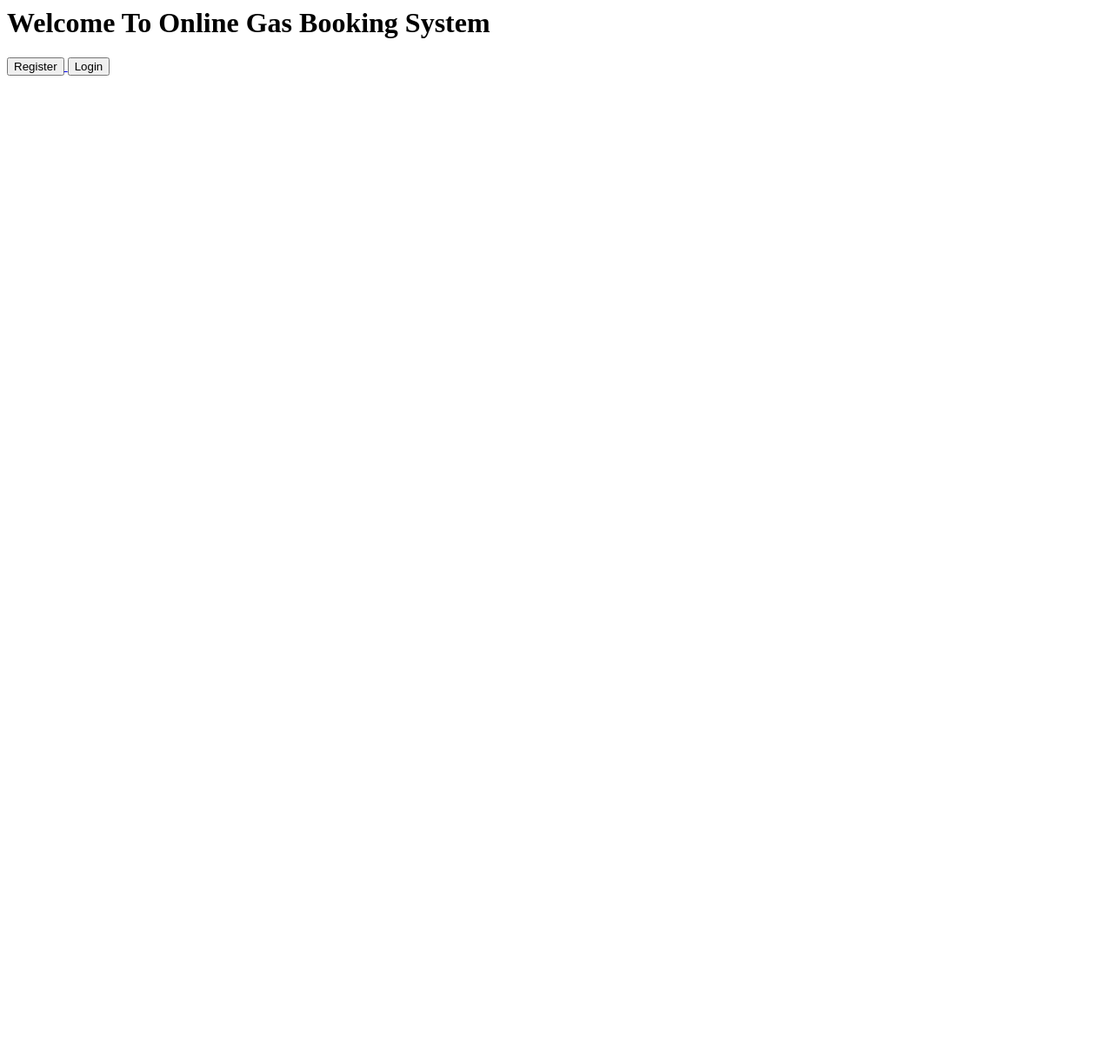
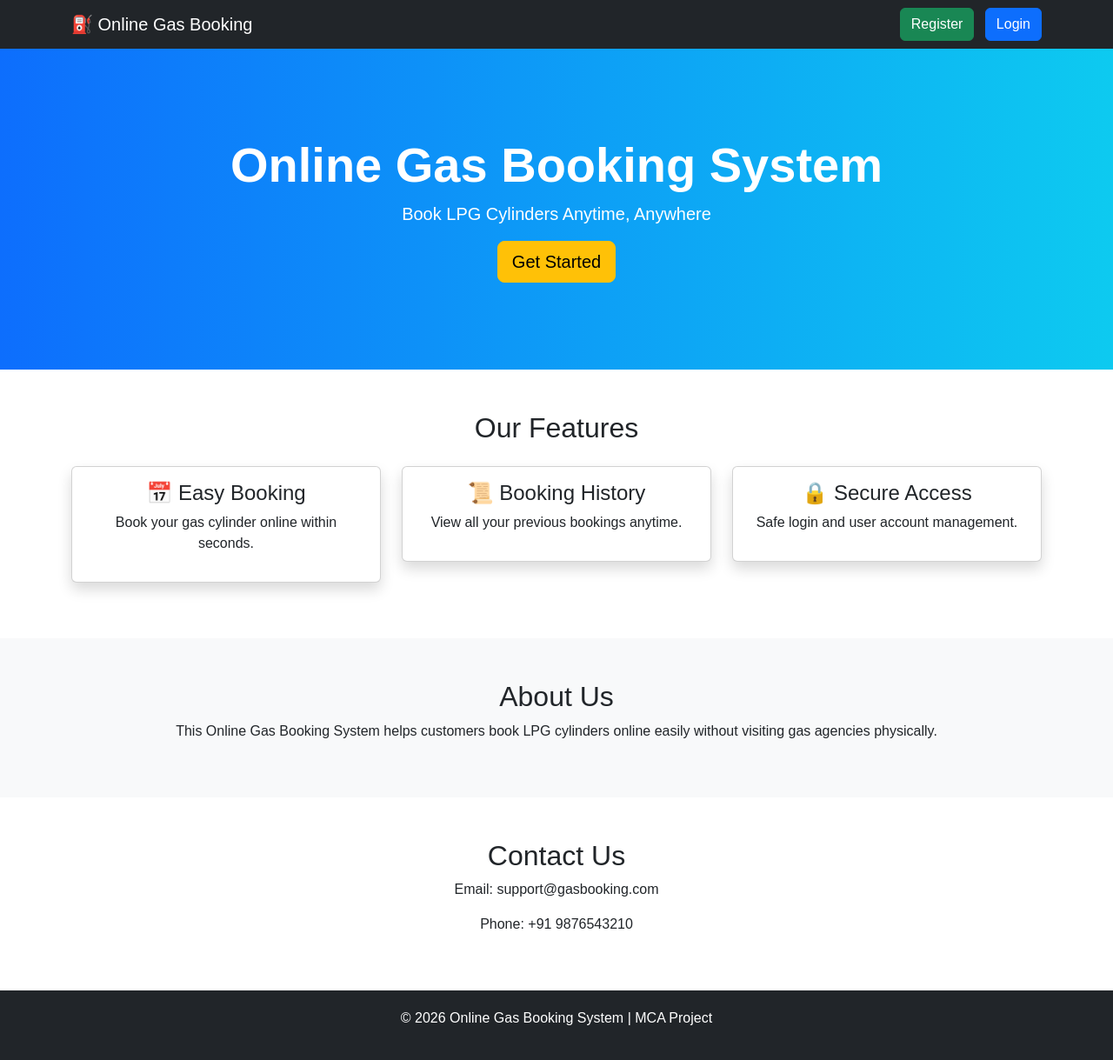
Before and after one commit to shravanikenchu-web/Online-Gas-Booking-System, a Flask app: page / in a window 1280 px wide. Shown: the whole page at 87% size. Before the commit the page ends 87 px from the top, so only its background shows below. Run offline with Flask 3, Linux system fonts and the light colour scheme.

Commit message:
Update 01_index.html

```diff
--- a/templates/01_index.html
+++ b/templates/01_index.html
@@ -1,24 +1,130 @@
-<! DOCTYPE html>
-<html>
+<!DOCTYPE html>
+<html lang="en">
+<head>
+    <meta charset="UTF-8">
+    <meta name="viewport" content="width=device-width, initial-scale=1.0">
+    <title>Online Gas Booking System</title>
 
-<head>
+    <link href="https://cdn.jsdelivr.net/npm/bootstrap@5.3.3/dist/css/bootstrap.min.css" rel="stylesheet">
 
-<title>Online Gas Booking System</title>
+    <style>
+        body{
+            font-family: Arial, sans-serif;
+        }
 
+        .hero{
+            background: linear-gradient(to right, #0d6efd, #0dcaf0);
+            color:white;
+            padding:100px 20px;
+            text-align:center;
+        }
+
+        .feature-card{
+            transition:0.3s;
+        }
+
+        .feature-card:hover{
+            transform:translateY(-8px);
+        }
+
+        footer{
+            background:#212529;
+            color:white;
+            padding:20px;
+            text-align:center;
+        }
+    </style>
 </head>
 
 <body>
 
-<h1>Welcome To Online Gas Booking System</h1>
+<nav class="navbar navbar-expand-lg navbar-dark bg-dark">
+    <div class="container">
+        <a class="navbar-brand" href="#">
+            ⛽ Online Gas Booking
+        </a>
 
-<a href="/register">
-<button>Register</button>
-</a>
+        <div>
+            <a href="/register" class="btn btn-success me-2">Register</a>
+            <a href="/login" class="btn btn-primary">Login</a>
+        </div>
+    </div>
+</nav>
 
-<a href="/login">
-<button>Login</button>
-</a>
+<section class="hero">
+    <div class="container">
+        <h1 class="display-4 fw-bold">
+            Online Gas Booking System
+        </h1>
+
+        <p class="lead">
+            Book LPG Cylinders Anytime, Anywhere
+        </p>
+
+        <a href="/register" class="btn btn-warning btn-lg">
+            Get Started
+        </a>
+    </div>
+</section>
+
+<div class="container my-5">
+
+    <h2 class="text-center mb-4">Our Features</h2>
+
+    <div class="row">
+
+        <div class="col-md-4 mb-3">
+            <div class="card shadow feature-card">
+                <div class="card-body text-center">
+                    <h4>📅 Easy Booking</h4>
+                    <p>Book your gas cylinder online within seconds.</p>
+                </div>
+            </div>
+        </div>
+
+        <div class="col-md-4 mb-3">
+            <div class="card shadow feature-card">
+                <div class="card-body text-center">
+                    <h4>📜 Booking History</h4>
+                    <p>View all your previous bookings anytime.</p>
+                </div>
+            </div>
+        </div>
+
+        <div class="col-md-4 mb-3">
+            <div class="card shadow feature-card">
+                <div class="card-body text-center">
+                    <h4>🔒 Secure Access</h4>
+                    <p>Safe login and user account management.</p>
+                </div>
+            </div>
+        </div>
+
+    </div>
+
+</div>
+
+<section class="bg-light py-5">
+    <div class="container text-center">
+        <h2>About Us</h2>
+        <p>
+            This Online Gas Booking System helps customers
+            book LPG cylinders online easily without visiting
+            gas agencies physically.
+        </p>
+    </div>
+</section>
+
+<section class="container py-5 text-center">
+    <h2>Contact Us</h2>
+
+    <p>Email: support@gasbooking.com</p>
+    <p>Phone: +91 9876543210</p>
+</section>
+
+<footer>
+    <p>© 2026 Online Gas Booking System | MCA Project</p>
+</footer>
 
 </body>
-
 </html>
```
